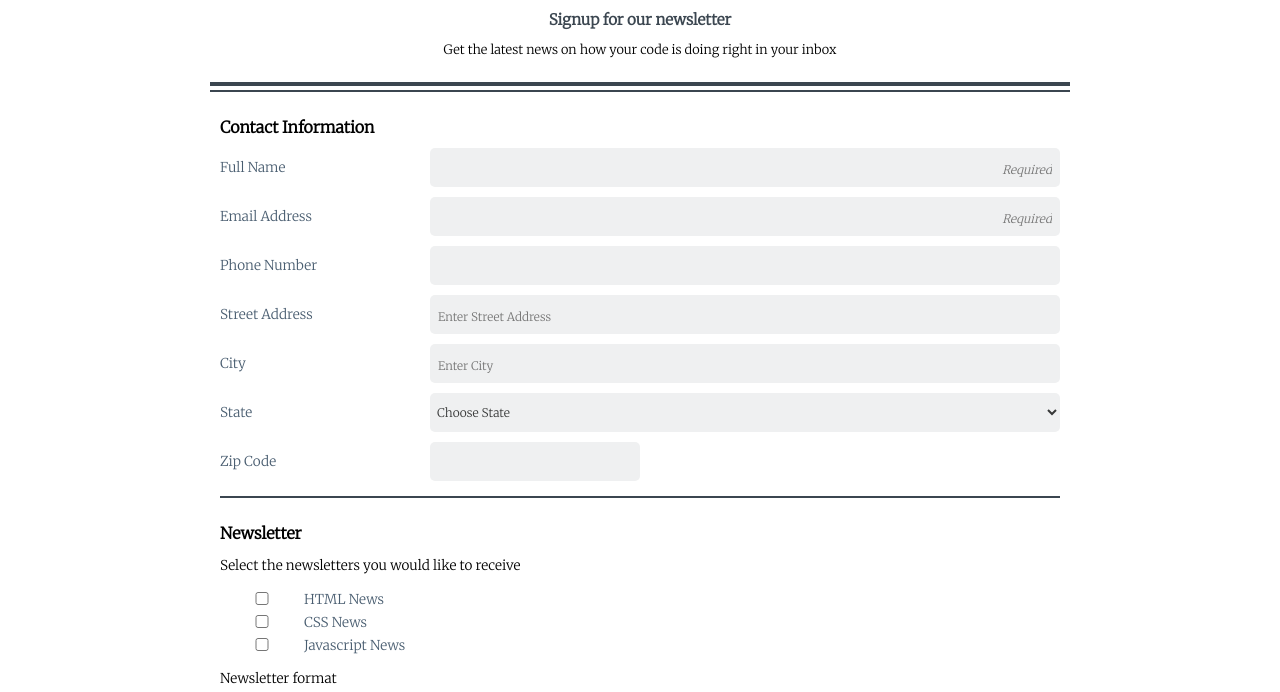
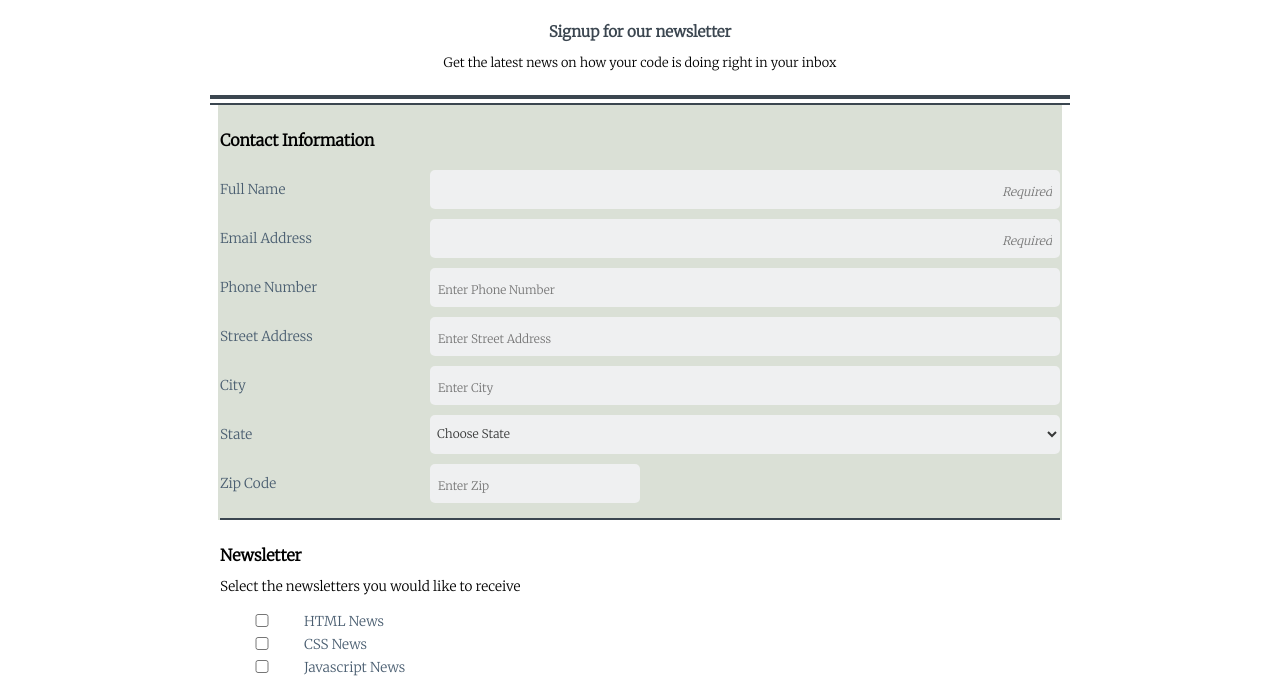
Before and after one commit to webdevotter/responsive-newsletter-subscription-form, a plain HTML site: page index.html in a window 1280 px wide. Shown: the part 71-763 px from the top of the page. Drawn offline with Linux system fonts and the light colour scheme.

Commit message:
main background, transition, validated

```diff
--- a/index.html
+++ b/index.html
@@ -24,7 +24,7 @@
     <main class="container">
 
             <form>
-
+               <div id="main-one-background">
                 <fieldset class="fieldset-one">
 
                     <legend id="contact_information">Contact Information</legend>
@@ -41,7 +41,7 @@
 
                             <div class="flex-pair-1">
                                 <label for="phone">Phone Number</label>
-                                <input type="tel" id="phone" name="user-phone">
+                                <input type="tel" id="phone" name="user-phone" placeholder="Enter Phone Number">
                             </div>
 
                             <div class="flex-pair-1">
@@ -113,11 +113,12 @@
 
                             <div class="flex-pair-1">
                                 <label for="zip">Zip Code</label>
-                                <input type="text" id="zip" name="user-zip">
+                                <input type="text" id="zip" name="user-zip" placeholder="Enter Zip">
                             </div>
 
 
                 </fieldset>
+                </div>
 
 
                 <fieldset class="fieldset-two">
--- a/style.css
+++ b/style.css
@@ -50,31 +50,35 @@ h2 {
     padding: 3px;
     color: #373838;
 }
-
 p {
     font-size: .75em;
 }
-
+#main-one-background {
+    padding-top: 25px;
+    background: rgba(70, 100, 50, .2);
+}
 .hint {
     font-size: .85em;
 }
 input:focus, textarea:focus, #state:focus {
     outline: 2px solid #46698B;
+}
+input:focus, textarea:focus, #state:focus {
+    box-shadow:  5px 5px 8px rgb(94, 94, 94);
     transition: .50s ease-in-out;
 }
-
 nav.container p {
     font-size: .80em;
 }
 div.nav-flex {
     border-bottom: 2px solid #3b4650;
+    margin-top: 25px;
 }
 div.nav-flex p {
     border-bottom: 4px solid #3b4650;
     margin-bottom: 4px;
     padding-bottom: 25px;
 }
-
 fieldset {
     border: none;
 }
@@ -82,15 +86,13 @@ fieldset.fieldset-one {
     border-bottom: 2px solid #3b4650;
     padding-left: 0px;
     padding-right: 0px;
-    margin-top: 25px;
-
+    padding-top: 15px;
 }
 fieldset.fieldset-two,
 legend #newsletter {
     margin-top: 25px;
     padding: 0px;
 }
-
 legend {
     font-weight: bold;
     padding: 0px;
@@ -105,20 +107,11 @@ header, #copyright {
     padding: 24px;
     text-align: center;
     display: block;
-
 }
-/* span {
-    display: block;
-    margin-top: -8px;
-    margin-left: -8px;
-    margin-right: -8px;
-} */
-
 #copyright {
     font-size: .75em;
     color: #B1B5B9
 }
-
 label {
     font-size: .85em;
     color: rgb(73, 93, 112);
@@ -138,11 +131,10 @@ input, textarea, select {
     color: black;
     font-family: 'Merriweather', serif;
 }
-
 textarea {
     height: 100px;
     max-width: 100%;
-   }
+}
 button {
     width: 100%;
     padding: 12px 0;
@@ -155,7 +147,6 @@ button {
     display: block;
     cursor: pointer;
 }
-
 @media screen and (min-width: 768px) {
     #zip {
         max-width: 25%;
@@ -176,5 +167,4 @@ button {
         flex-basis: 25%;
         margin: auto 0;
      }
-
 }
```
